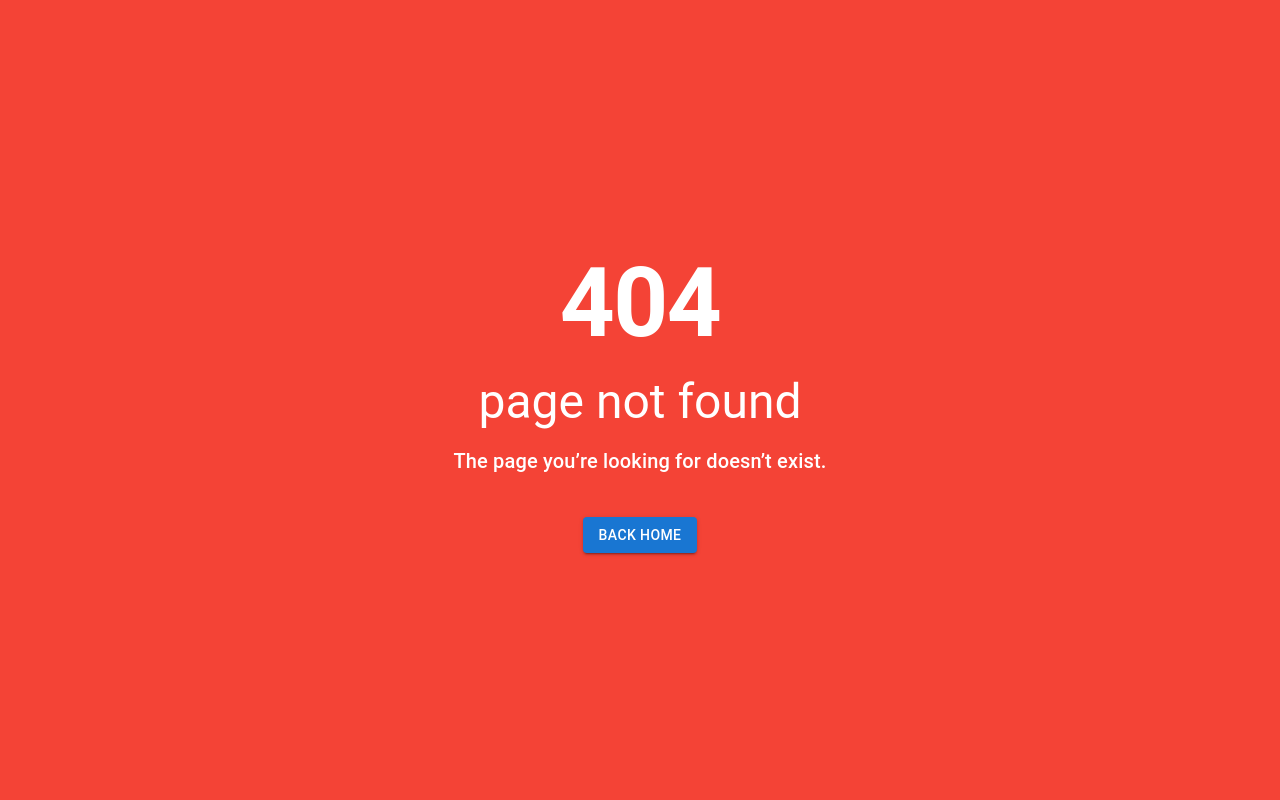
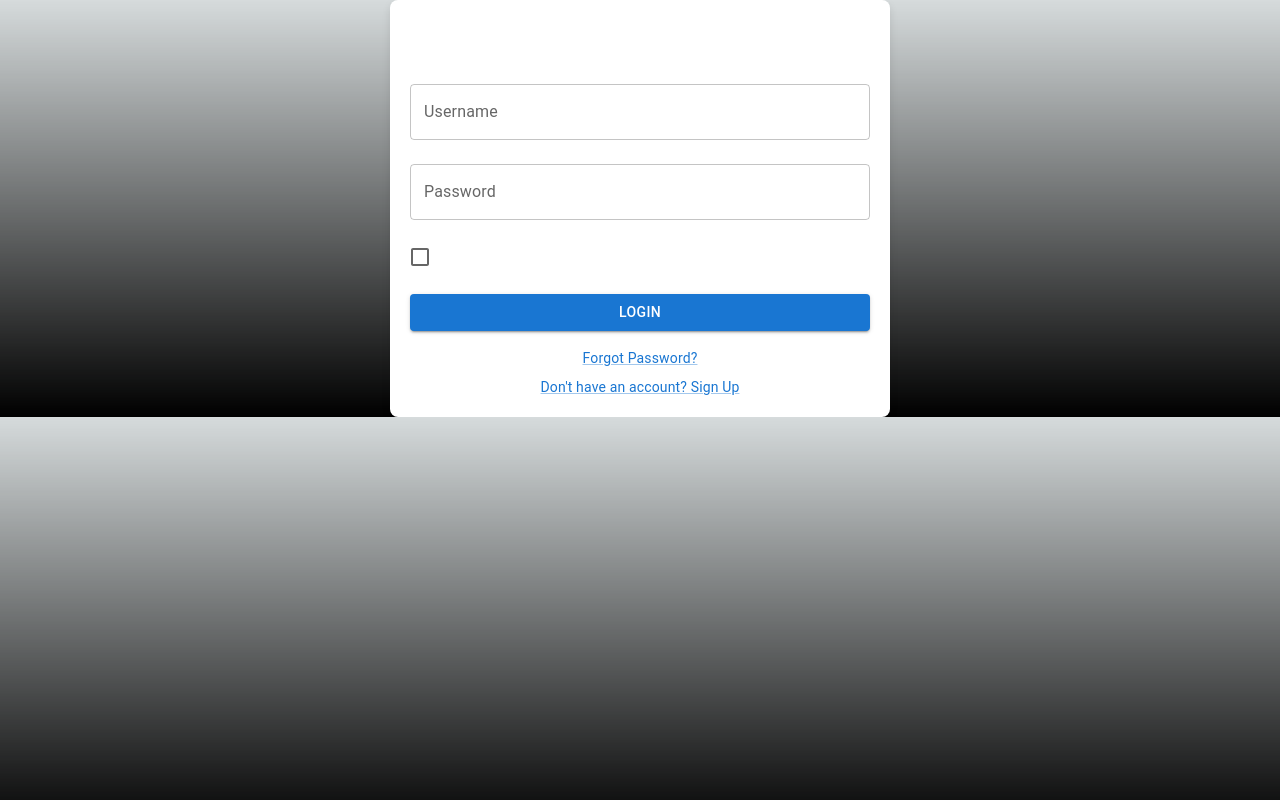
Before and after one commit to moustaouiSalaheddine/next-todo-list, a Next.js app: page /login in a window 1280 px wide. Before the commit this address had no page. Built offline with nearby package versions, Linux system fonts and the light colour scheme.

Commit message:
Route Groups: Group routes without affecting routing

```diff
--- a/package.json
+++ b/package.json
@@ -19,6 +19,7 @@
     "next": "14.1.0",
     "react": "^18",
     "react-dom": "^18",
+    "react-hook-form": "^7.50.0",
     "react-redux": "^9.1.0",
     "redux": "^5.0.1",
     "redux-saga": "^1.3.0",
--- /dev/null
+++ b/src/app/(auth)/login/page.js
@@ -0,0 +1,97 @@
+"use client";
+import { useForm } from "react-hook-form";
+import TextField from "@mui/material/TextField";
+import Button from "@mui/material/Button";
+import FormControlLabel from "@mui/material/FormControlLabel";
+import Checkbox from "@mui/material/Checkbox";
+import Link from "@mui/material/Link";
+import Box from "@mui/material/Box";
+import Typography from "@mui/material/Typography";
+
+const LoginForm = () => {
+  const {
+    register,
+    handleSubmit,
+    formState: { errors },
+  } = useForm();
+
+  const onSubmit = (data) => {
+    // Add your login logic here using the data object
+    console.log("Login successful", data);
+  };
+
+  return (
+    <Box
+      component="form"
+      onSubmit={handleSubmit(onSubmit)}
+      sx={{
+        maxWidth: "500px",
+        margin: "auto",
+        padding: "20px",
+        borderRadius: "8px",
+        boxShadow: "0 4px 8px rgba(0,0,0,0.1)",
+        backgroundColor: "white",
+      }}
+    >
+      <Typography variant="h5" component="div" sx={{ mb: 2 }}>
+        Login Form
+      </Typography>
+      <TextField
+        fullWidth
+        label="Username"
+        {...register("username", {
+          required: "Username is required",
+          minLength: {
+            value: 3,
+            message: "Username must be at least 3 characters",
+          },
+        })}
+        error={Boolean(errors.username)}
+        helperText={errors.username?.message}
+        margin="normal"
+      />
+      <TextField
+        fullWidth
+        type="password"
+        label="Password"
+        {...register("password", {
+          required: "Password is required",
+          minLength: {
+            value: 6,
+            message: "Password must be at least 6 characters",
+          },
+        })}
+        error={Boolean(errors.password)}
+        helperText={errors.password?.message}
+        margin="normal"
+        sx={{ mt: 2 }}
+      />
+      <FormControlLabel
+        control={<Checkbox {...register("rememberMe")} color="primary" />}
+        label="Remember Me"
+        sx={{ mt: 1, textAlign: "left" }}
+      />
+      <Button
+        type="submit"
+        variant="contained"
+        color="primary"
+        fullWidth
+        sx={{ mt: 2 }}
+      >
+        Login
+      </Button>
+      <Box sx={{ mt: 2, textAlign: "center" }}>
+        <Link href="/forgot-password" variant="body2">
+          Forgot Password?
+        </Link>
+        <Box mt={1}>
+          <Link href="/register" variant="body2">
+            Don't have an account? Sign Up
+          </Link>
+        </Box>
+      </Box>
+    </Box>
+  );
+};
+
+export default LoginForm;
--- a/src/app/layout.js
+++ b/src/app/layout.js
@@ -1,6 +1,6 @@
 import { Inter } from "next/font/google";
 import "./globals.css";
-import Providers from "@/store/provider";
+import Providers from "../store/provider";
 
 const inter = Inter({ subsets: ["latin"] });
 
```
Also changed, not shown: src/app/(auth)/forgot-password/page.js (added, +14 -0 lines), src/app/(auth)/register/page.js (added, +14 -0 lines), 1 other file (tests, documents, lock files or other folders).
